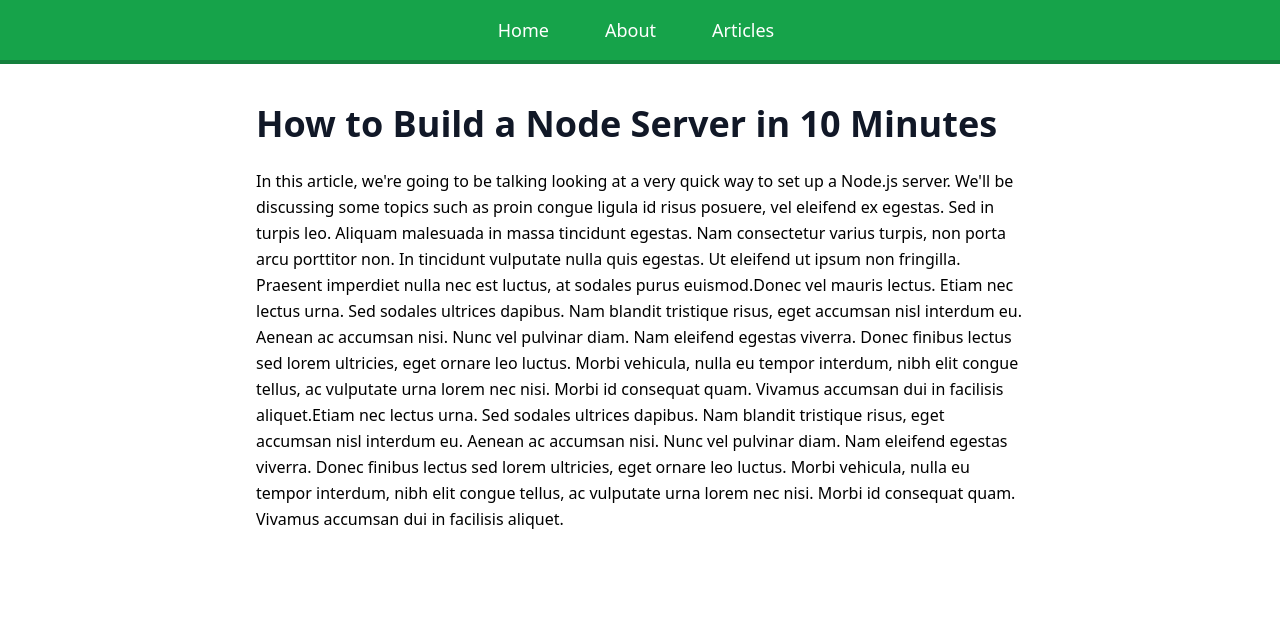
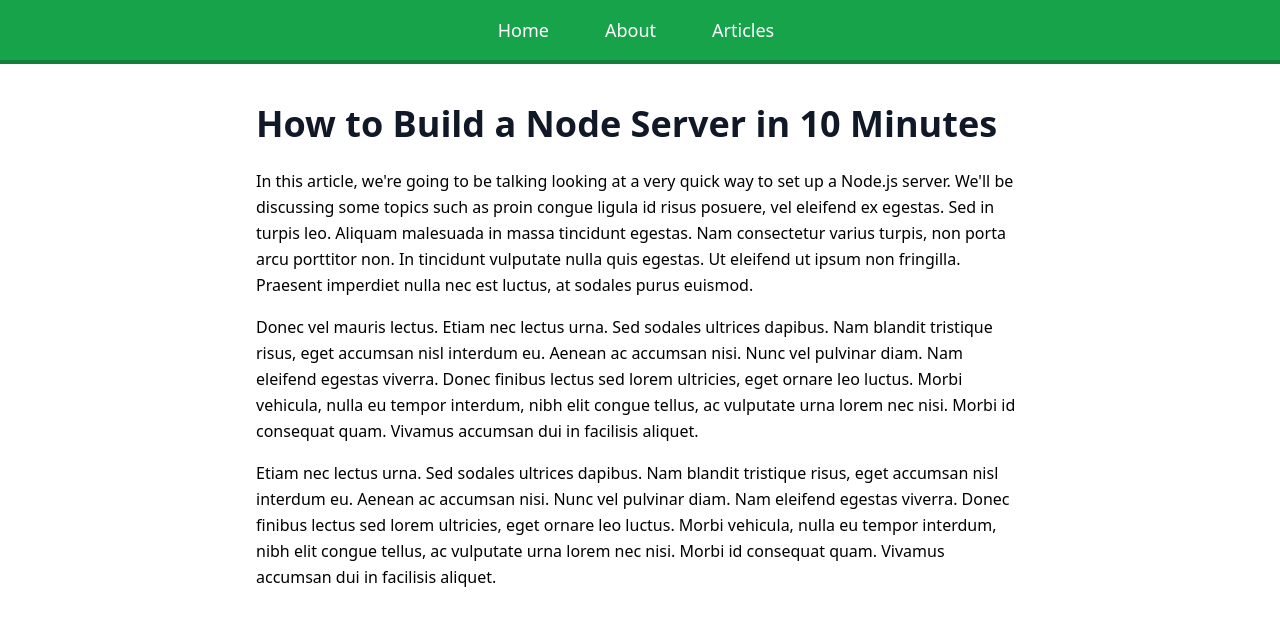
Before and after one commit to mangala-karunarathne/blog, a React (Create React App) app in the folder frontend/: page /article/learn-node in a window 1280 px wide. Shown: the top 626 px of the page. Built offline with nearby package versions, Linux system fonts and the light colour scheme; the HTML template or start-up script is replaced by a standard one.

Commit message:
Article List Update

```diff
--- a/frontend/src/pages/Article.js
+++ b/frontend/src/pages/Article.js
@@ -14,9 +14,14 @@ const Article = () => {
        <h1 className='sm:text-4xl text-2xl font-bold my-6 text-gray-900'>
          {article.title}
        </h1>
-        <p className='mx-auto leading-relaxed text-base mb-4'>
-          {article.content}
-        </p>
+
+          {article.content.map((paragraph, index) => (
+            <p className='mx-auto leading-relaxed text-base mb-4' key={index}>
+            {paragraph}
+            </p>
+          ))}
+
+
     </div>
     </>
 
```
